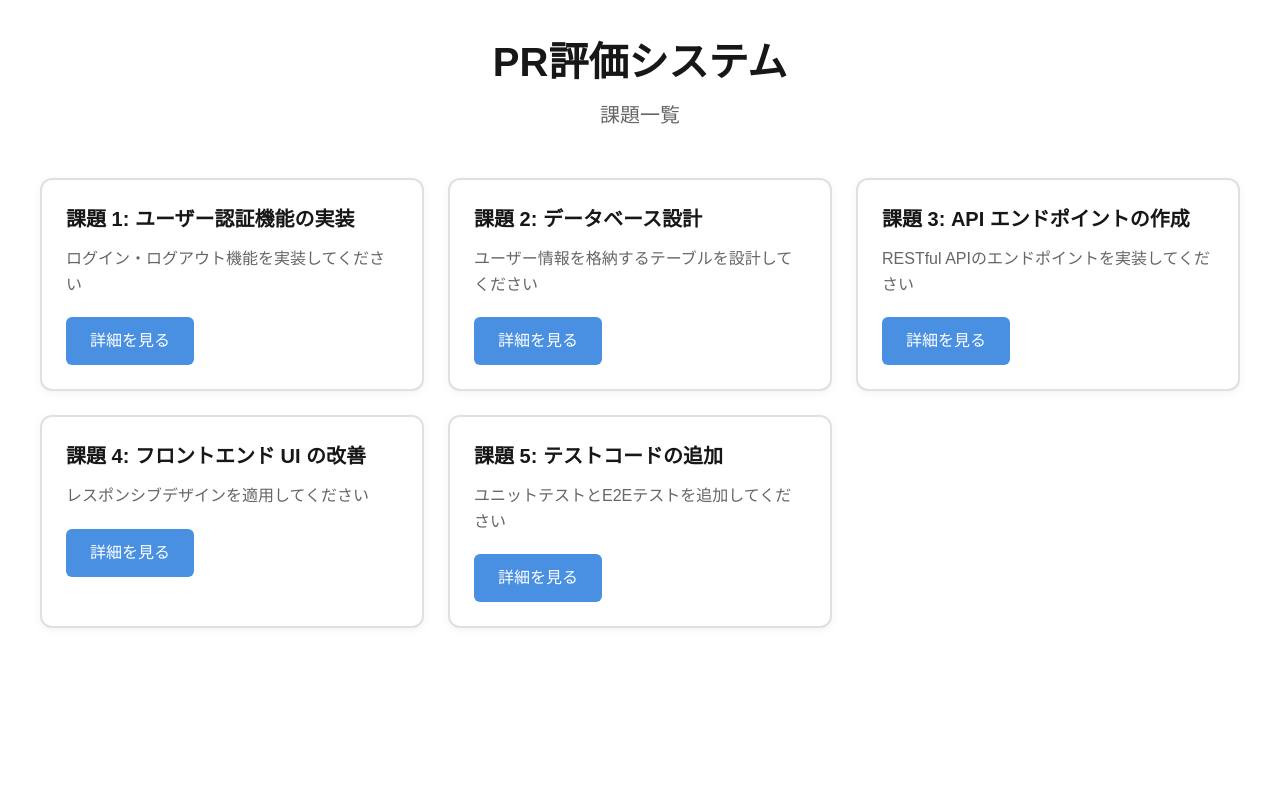
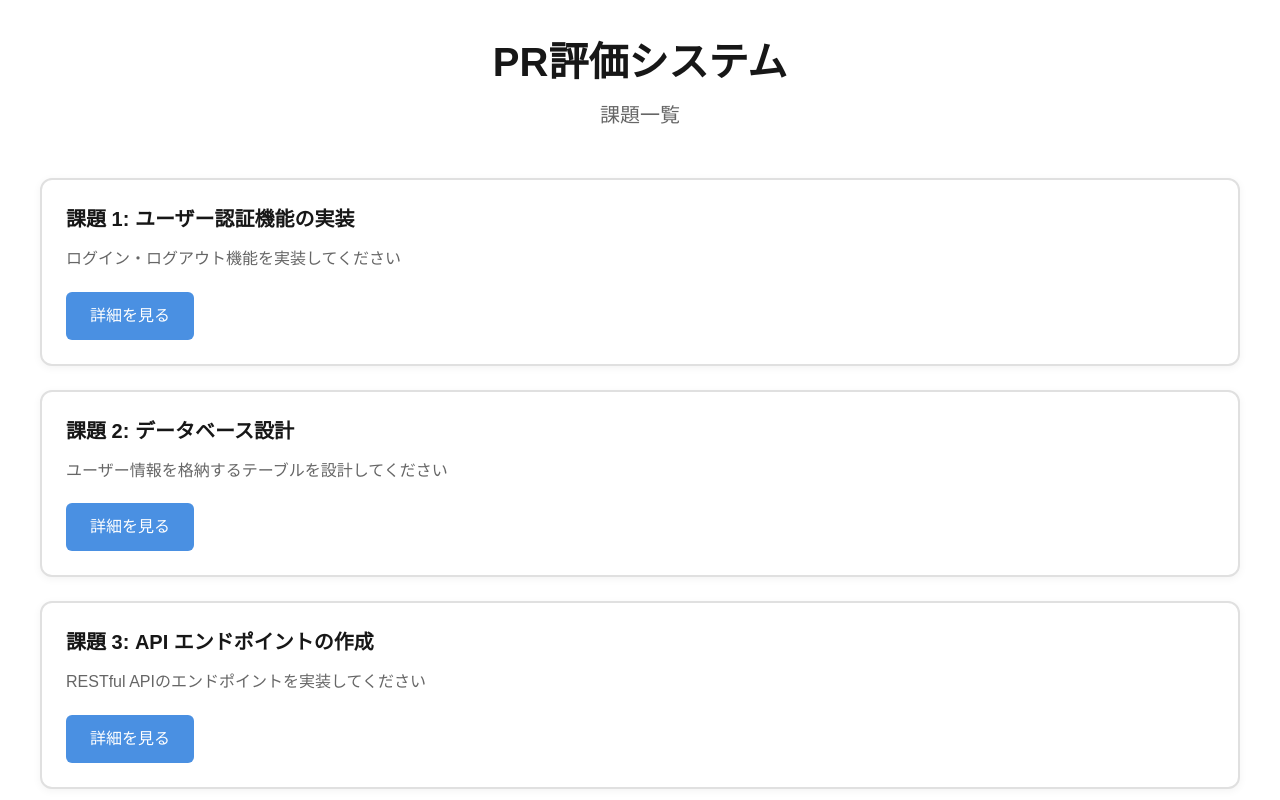
Before and after one commit to HaruyaFujii/Demo, a Next.js app in the folder frontend/: page / in a window 1280 px wide. Shown: the top 800 px of the page. Built offline with nearby package versions, Linux system fonts and the light colour scheme.

Commit message:
横並び

```diff
--- a/frontend/app/page.module.css
+++ b/frontend/app/page.module.css
@@ -31,7 +31,7 @@
 
 .taskGrid {
   display: grid;
-  grid-template-columns: repeat(auto-fit, minmax(350px, 1fr));
+  grid-template-columns: 1fr; /* 横に1列だけ */
   gap: 1.5rem;
 }
 
```
Also changed, not shown: 1 other file (tests, documents, lock files or other folders).
